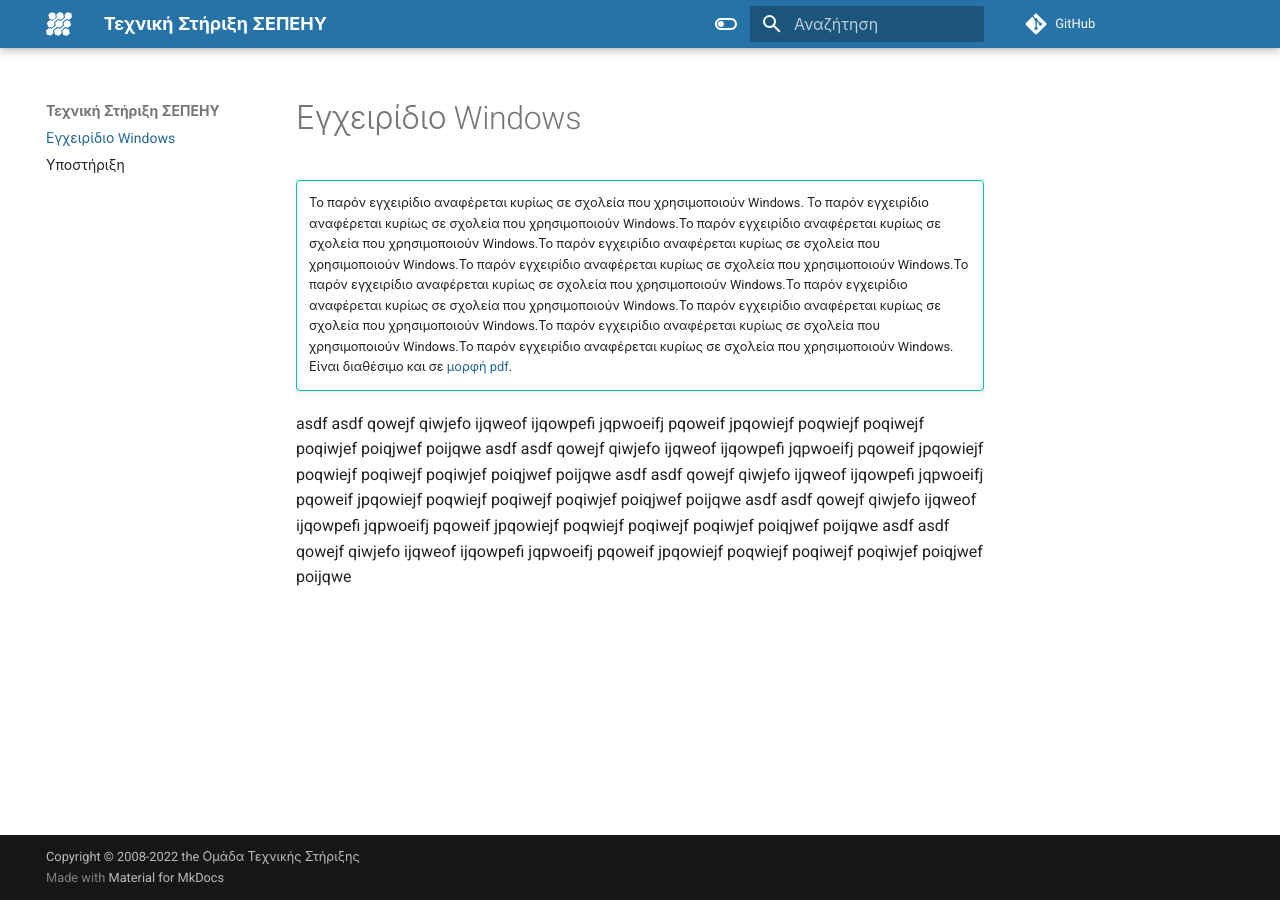
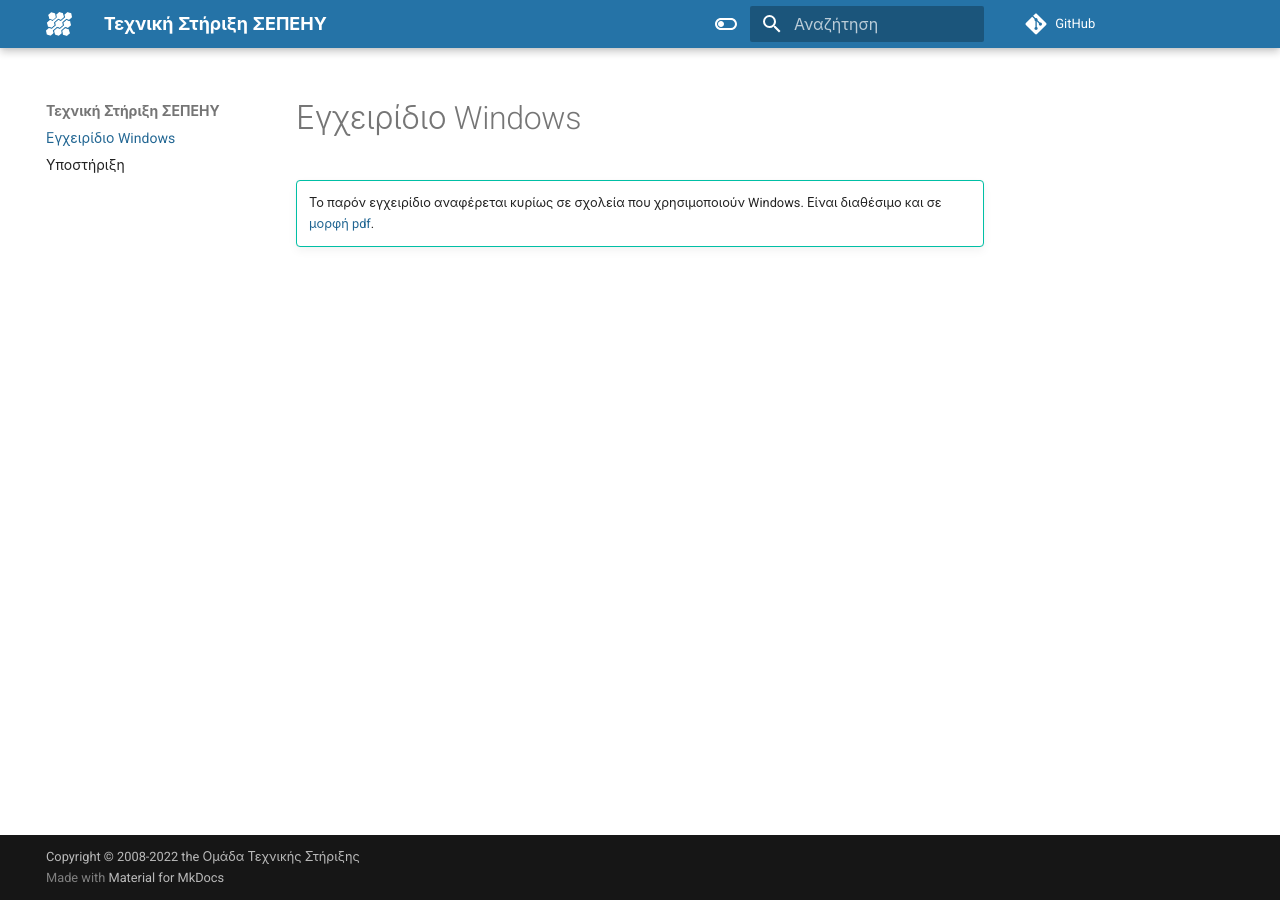
Before and after one commit to pe86/windows, an MkDocs documentation site: the page built from docs/index.md, in a window 1280 px wide. Built offline with MkDocs 1.6.1 and Material for MkDocs 9.7.7, drawn with Linux system fonts in a browser that asks for light colours; comment, search, counter and statistics services are not loaded.

Commit message:
Initial Page

```diff
--- a/docs/index.md
+++ b/docs/index.md
@@ -2,23 +2,5 @@
 
 !!! tip ""
     Το παρόν εγχειρίδιο αναφέρεται κυρίως σε σχολεία που χρησιμοποιούν Windows.
-    Το παρόν εγχειρίδιο αναφέρεται κυρίως σε σχολεία που χρησιμοποιούν
-    Windows.Το παρόν εγχειρίδιο αναφέρεται κυρίως σε σχολεία που χρησιμοποιούν
-    Windows.Το παρόν εγχειρίδιο αναφέρεται κυρίως σε σχολεία που χρησιμοποιούν
-    Windows.Το παρόν εγχειρίδιο αναφέρεται κυρίως σε σχολεία που χρησιμοποιούν
-    Windows.Το παρόν εγχειρίδιο αναφέρεται κυρίως σε σχολεία που χρησιμοποιούν
-    Windows.Το παρόν εγχειρίδιο αναφέρεται κυρίως σε σχολεία που χρησιμοποιούν
-    Windows.Το παρόν εγχειρίδιο αναφέρεται κυρίως σε σχολεία που χρησιμοποιούν
-    Windows.Το παρόν εγχειρίδιο αναφέρεται κυρίως σε σχολεία που χρησιμοποιούν
-    Windows.Το παρόν εγχειρίδιο αναφέρεται κυρίως σε σχολεία που χρησιμοποιούν
-    Windows. Είναι διαθέσιμο και σε [μορφή
+    Είναι διαθέσιμο και σε [μορφή
     pdf](https://ts.sch.gr/docs/windows/windows.pdf).
-
-asdf asdf qowejf qiwjefo ijqweof ijqowpefi jqpwoeifj pqoweif jpqowiejf poqwiejf
-poqiwejf poqiwjef poiqjwef poijqwe asdf asdf qowejf qiwjefo ijqweof ijqowpefi
-jqpwoeifj pqoweif jpqowiejf poqwiejf poqiwejf poqiwjef poiqjwef poijqwe asdf
-asdf qowejf qiwjefo ijqweof ijqowpefi jqpwoeifj pqoweif jpqowiejf poqwiejf
-poqiwejf poqiwjef poiqjwef poijqwe asdf asdf qowejf qiwjefo ijqweof ijqowpefi
-jqpwoeifj pqoweif jpqowiejf poqwiejf poqiwejf poqiwjef poiqjwef poijqwe asdf
-asdf qowejf qiwjefo ijqweof ijqowpefi jqpwoeifj pqoweif jpqowiejf poqwiejf
-poqiwejf poqiwjef poiqjwef poijqwe
```
Also changed, not shown: docs/client-server/index.md (added, +7 -0 lines).
